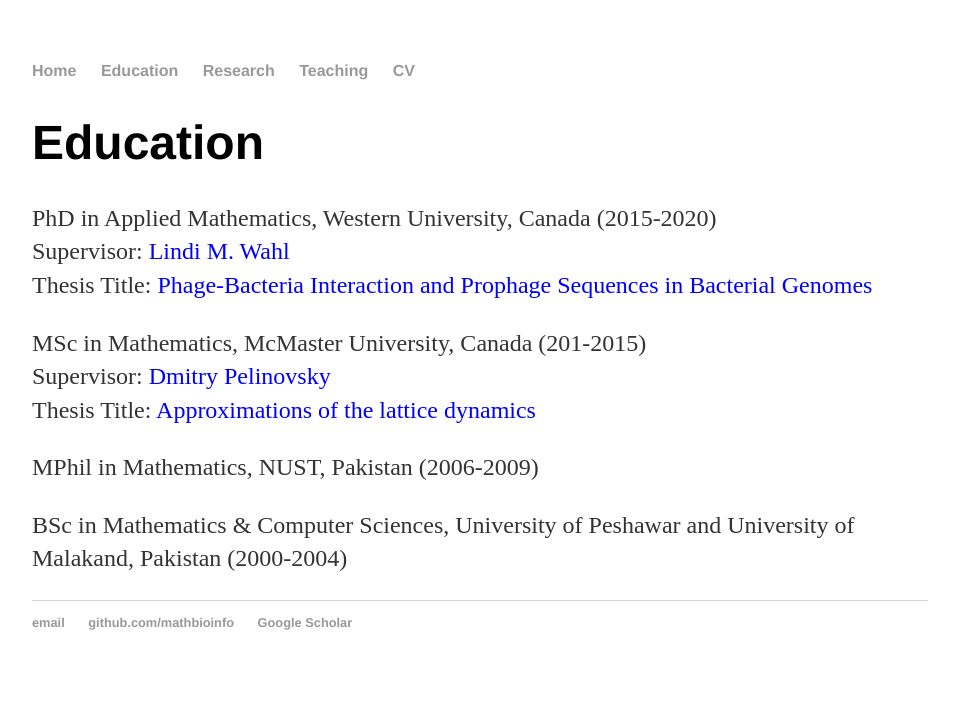
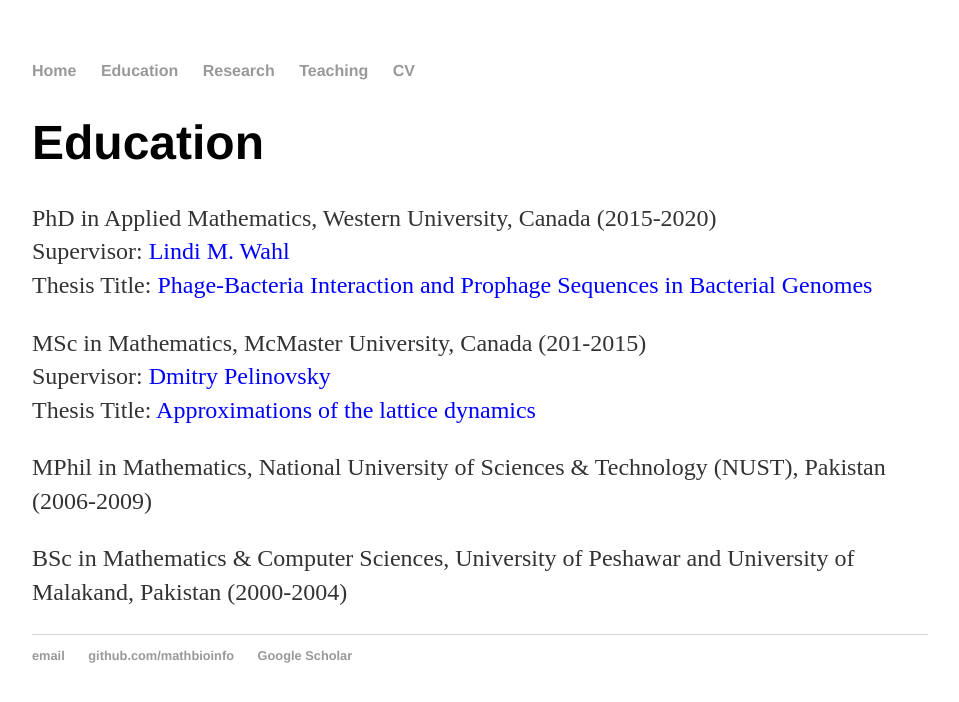
Before and after one commit to MathBioInfo/amjadkhan, a Jekyll site: the page built from Education/index.html, in a window 1280 px wide. Shown: the top 702 px of the page, without its empty margins (160-1119 px from the left). Built offline with Jekyll 4.4.1, drawn with Linux system fonts in a browser that asks for light colours.

Commit message:
Update index.html

```diff
--- a/Education/index.html
+++ b/Education/index.html
@@ -15,7 +15,7 @@ title: About my education
                               <br>Supervisor: <a style="color:blue;" href="https://dmpeli.math.mcmaster.ca//">Dmitry Pelinovsky</a>
 			        <br>Thesis Title: <a style="color:blue;" href="https://macsphere.mcmaster.ca/handle/11375/17274">Approximations of the lattice dynamics</a>
                                 <p>
-			<p>MPhil in Mathematics,  NUST, Pakistan (2006-2009) <p>
+			<p>MPhil in Mathematics,  National University of Sciences & Technology (NUST), Pakistan (2006-2009) <p>
 			<p> BSc in Mathematics & Computer Sciences,  University of Peshawar and University of Malakand, Pakistan (2000-2004) <p>
 
 
```
